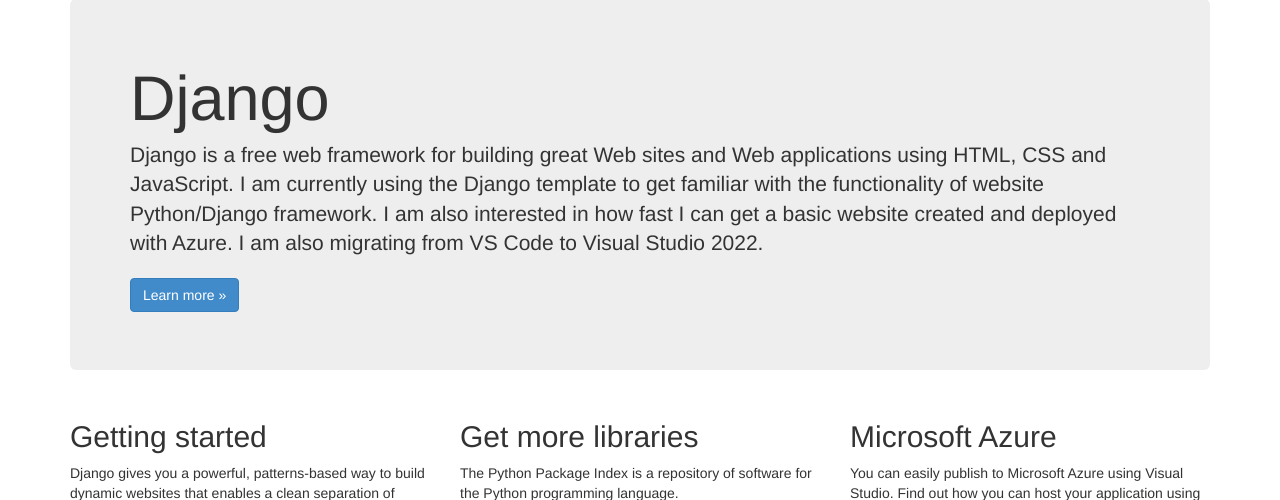
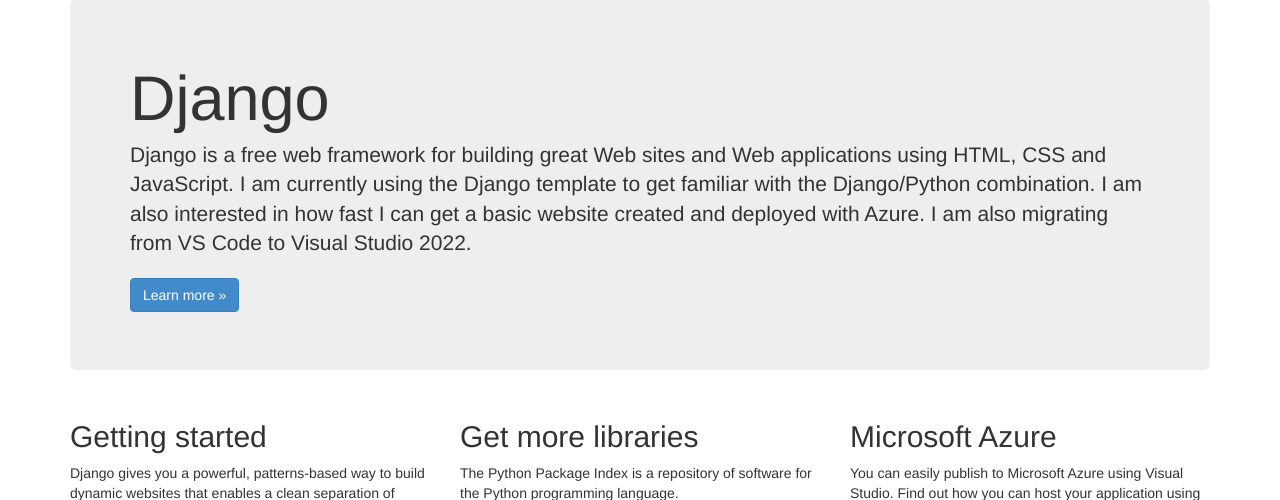
Before and after one commit to dlopez079/DjangoWebProject1, a Django app: page / in a window 1280 px wide. Shown: the part 51-551 px from the top of the page. Run offline with Django 3.2, Linux system fonts and the light colour scheme; some libraries are stand-ins or nearby versions.

Commit message:
Jumbotron Summary I shortened the summary within the Jumbotron.

```diff
--- a/app/templates/app/index.html
+++ b/app/templates/app/index.html
@@ -4,7 +4,7 @@
 
 <div class="jumbotron">
     <h1>Django</h1>
-    <p class="lead">Django is a free web framework for building great Web sites and Web applications using HTML, CSS and JavaScript.  I am currently using the Django template to get familiar with the functionality of website Python/Django framework. I am also interested in how fast I can get a basic website created and deployed with Azure. I am also migrating from VS Code to Visual Studio 2022.</p>
+    <p class="lead">Django is a free web framework for building great Web sites and Web applications using HTML, CSS and JavaScript.  I am currently using the Django template to get familiar with the Django/Python combination. I am also interested in how fast I can get a basic website created and deployed with Azure. I am also migrating from VS Code to Visual Studio 2022.</p>
     <p><a href="https://www.djangoproject.com/" class="btn btn-primary btn-large">Learn more &raquo;</a></p>
 </div>
 
```
